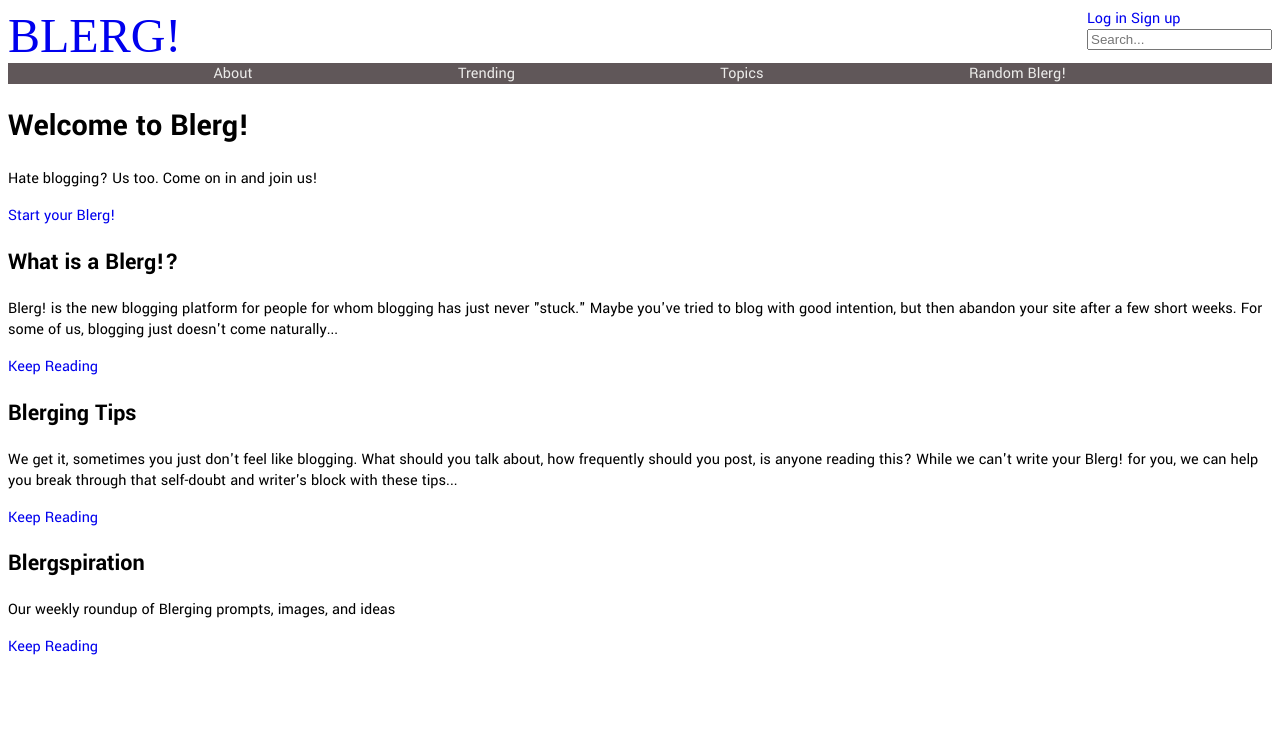
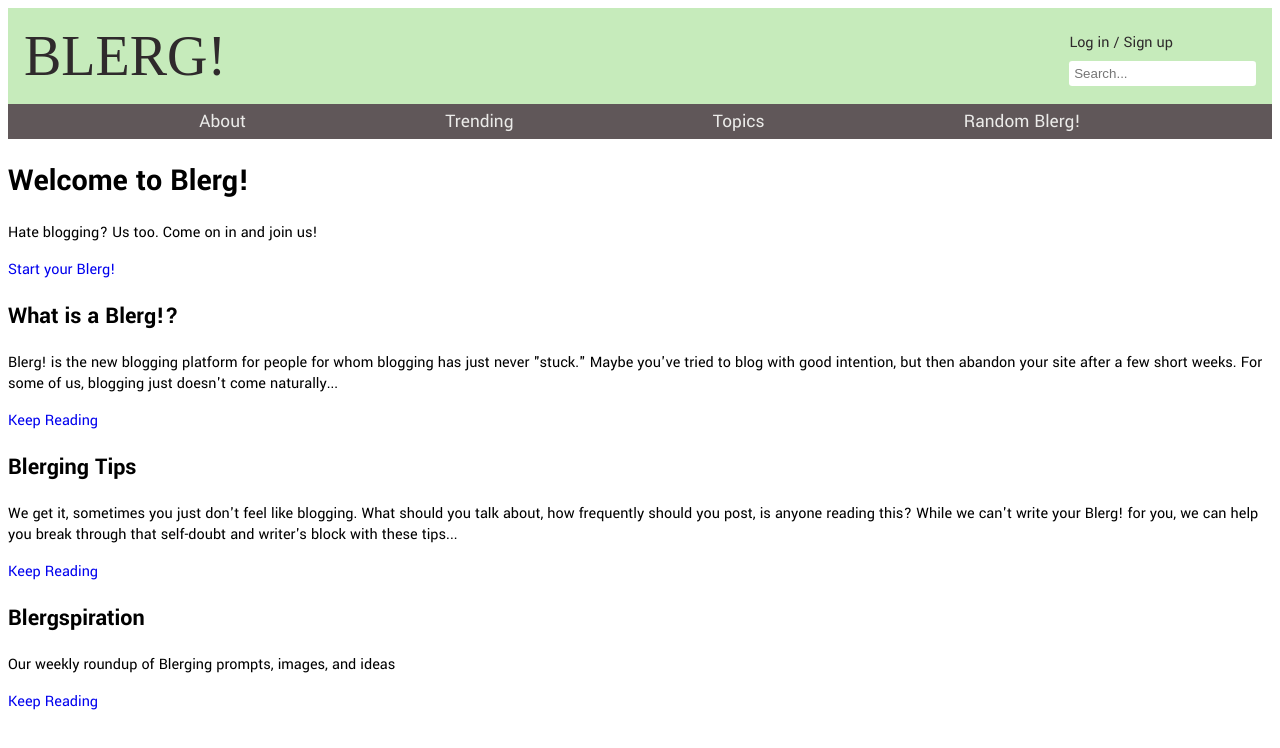
Before and after one commit to ecguerra/blerg_frontend, a React (Create React App) app: page / in a window 1280 px wide. Shown: the top 748 px of the page. Built offline with nearby package versions, Linux system fonts and the light colour scheme; a web font is replaced by a local one.

Commit message:
layout styled

```diff
--- a/src/components/common/Layout.js
+++ b/src/components/common/Layout.js
@@ -9,8 +9,9 @@ const Layout = props => {
                 <div className='banner'>
                     <Link to='/'><div className='logo'>BLERG!</div></Link>{' '}
                     <div>
-                        <div>
-                            <Link to='#'>Log in</Link>{' '}
+                        <div className='login-links'>
+                            <Link to='#'>Log in</Link>
+                            {' '}/{' '}
                             <Link to='#'>Sign up</Link>
                         </div>
                         <form>
--- a/src/layout.scss
+++ b/src/layout.scss
@@ -3,6 +3,7 @@ $color-primary-med: #a7c0a6;
 $color-primary-dark: #605759;
 $color-secondary-light: #EBEBE9;
 $color-secondary-dark: #2f2a2c;
+$color-pop: #cfa8e0;
 
 $logo-font: 'Coiny', cursive;
 
@@ -16,10 +17,28 @@ header {
     display: flex;
     justify-content: space-between;
     align-content: center;
+    background-color: $color-primary-light;
+    color: $color-secondary-dark;
+    padding: 1rem;
+
+    a {
+        color: $color-secondary-dark;
+    }
 
     .logo {
         font-family: $logo-font;
-        font-size: 3rem;
+        font-size: 3.5rem;
+    }
+
+    .login-links {
+        margin: 0.5rem 0;;
+    }
+
+    input {
+        border: none;
+        border-radius: 0.2rem;
+        padding: 0.3rem;
+        color: $color-secondary-dark;
     }
 }
 
@@ -30,6 +49,14 @@ nav {
     background-color: $color-primary-dark;
 
     a {
+        padding: 0.3rem 0.5rem;
         color: $color-secondary-light;
+        font-size: 1.2rem;
+
+        &:hover {
+            background-color: $color-pop;
+            color: $color-secondary-dark;
+            transition: 0.2s;
+        }
     }
 }
```
